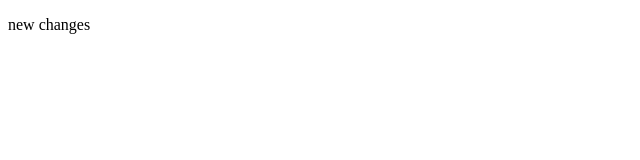
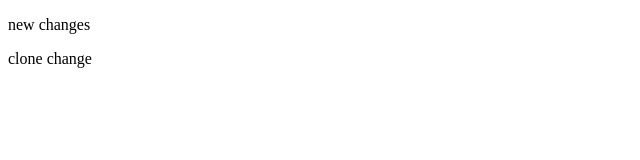
Before and after one commit to Iamnihalmp/LearnGit, a plain HTML site: page index.html in a window 1280 px wide. Shown: the full height of the page, 0-640 px from the left. Drawn offline with Linux system fonts and the light colour scheme.

Commit message:
clone change

```diff
--- a/index.html
+++ b/index.html
@@ -7,5 +7,6 @@
 </head>
 <body>
     <p>new changes</p>
+    <p>clone change</p>
 </body>
 </html>
```
